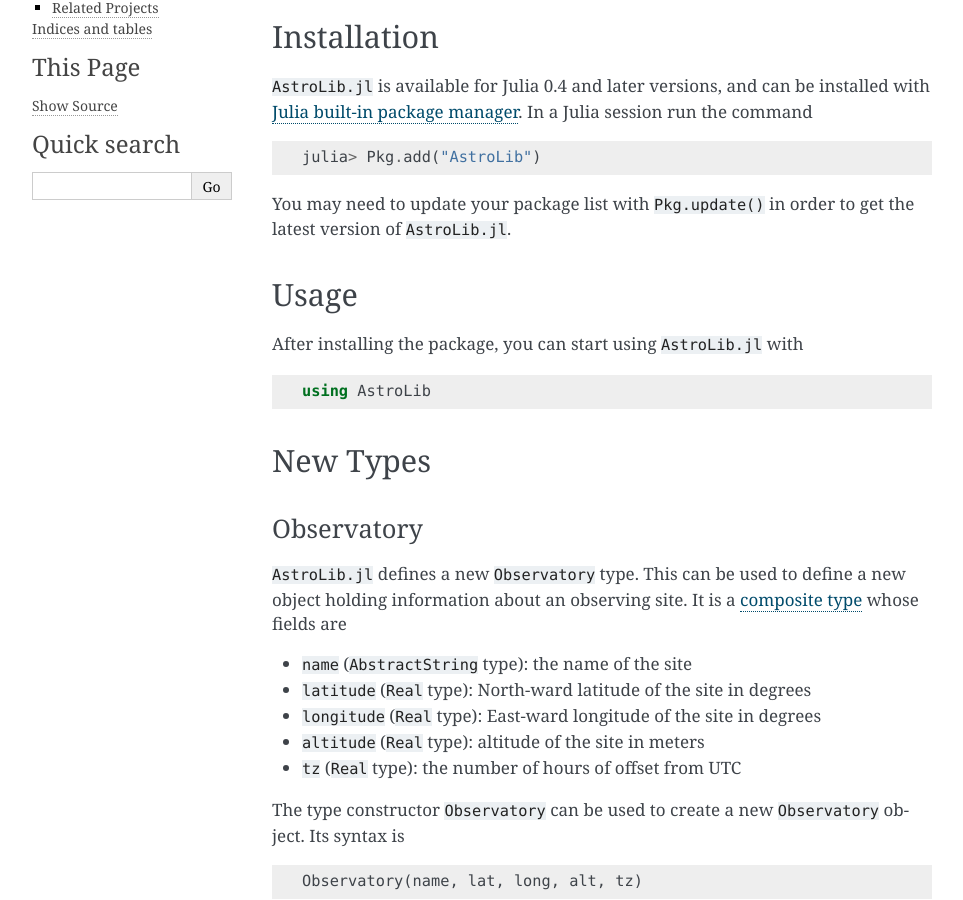
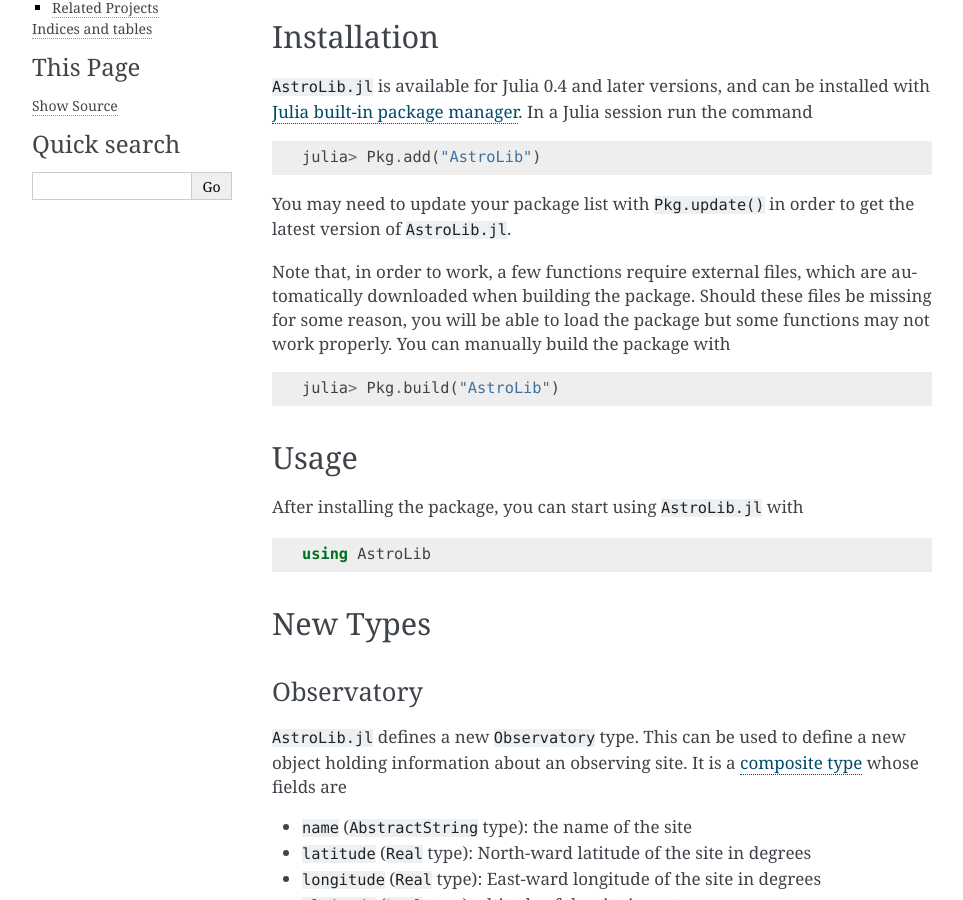
Before and after one commit to giordano/AstroLib.jl, a Sphinx documentation site: the page built from docs/index.rst, in a window 1280 px wide and 900 px high, scrolled down 370 px. Shown: the whole window, without its empty margins (148-1111 px from the left). Built offline with Sphinx 7.4.7, drawn with Linux system fonts in a browser that asks for light colours.

Commit message:
Fail gracefully if file NP.xy is missing

```diff
--- a/docs/index.rst
+++ b/docs/index.rst
@@ -30,19 +30,28 @@
 manager <http://docs.julialang.org/en/stable/manual/packages/>`__. In a
 Julia session run the command
 
-.. code:: julia
+.. code-block:: julia
 
     julia> Pkg.add("AstroLib")
 
 You may need to update your package list with ``Pkg.update()`` in order
 to get the latest version of ``AstroLib.jl``.
 
+Note that, in order to work, a few functions require external files, which are
+automatically downloaded when building the package.  Should these files be
+missing for some reason, you will be able to load the package but some functions
+may not work properly.  You can manually build the package with
+
+.. code-block:: julia
+
+    julia> Pkg.build("AstroLib")
+
 Usage
 -----
 
 After installing the package, you can start using ``AstroLib.jl`` with
 
-.. code:: julia
+.. code-block:: julia
 
     using AstroLib
 
@@ -66,7 +75,7 @@
 The type constructor ``Observatory`` can be used to create a new
 ``Observatory`` object. Its syntax is
 
-.. code:: julia
+.. code-block:: julia
 
     Observatory(name, lat, long, alt, tz)
 
@@ -79,7 +88,7 @@
 abbreviated names of the observatories. For example, you can access information
 of the European Southern Observatory with
 
-.. code:: julia
+.. code-block:: julia
 
     julia> obs = AstroLib.observatories["eso"]
     Observatory: European Southern Observatory
@@ -93,7 +102,7 @@
 
 You can list all keys of the dictionary with
 
-.. code:: julia
+.. code-block:: julia
 
     keys(AstroLib.observatories)
 
@@ -125,7 +134,7 @@
 
 The constructor has this syntax:
 
-.. code:: julia
+.. code-block:: julia
 
     Planet(name, radius, eqradius, polradius, mass, ecc, axis, period)
 
@@ -133,7 +142,7 @@
 with ``AstroLib.planets`` dictionary. The keys of this dictionary are the
 lowercase names of the planets. For example:
 
-.. code:: julia
+.. code-block:: julia
 
     julia> AstroLib.planets["mercury"]
     Planet:            Mercury
@@ -182,13 +191,13 @@
 `accessed <http://docs.julialang.org/en/stable/manual/documentation/#accessing-documentation>`__
 at Julia REPL with
 
-.. code:: julia
+.. code-block:: julia
 
     julia> ?FunctionName
 
 or with
 
-.. code:: julia
+.. code-block:: julia
 
     julia> @doc FunctionName
 
```
Also changed, not shown: README.md (+9 -0 lines), 1 other file.
